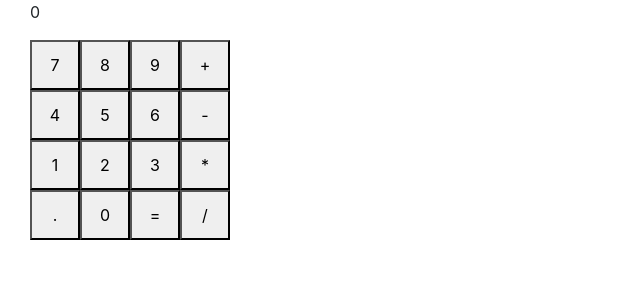
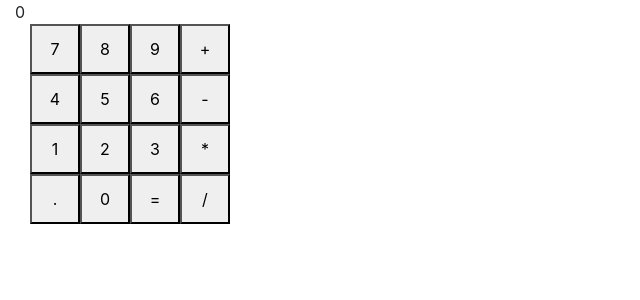
Before and after one commit to federicomoscardo/react-calculator, a React (Create React App) app: page / in a window 1280 px wide. Shown: the top 300 px of the page, without its empty margins (0-640 px from the left). Built offline with nearby package versions, Linux system fonts and the light colour scheme.

Commit message:
added CSS to this component

```diff
--- a/src/components/Display.js
+++ b/src/components/Display.js
@@ -1,21 +1,15 @@
 import React, { Component } from 'react'
-import {Container, Row, Col} from 'react-bootstrap'
+import '../App.css';
 
 import {connect} from 'react-redux'
 
 class Display extends Component {
     render() {
         return (
-            <Container fluid>
-                <Col>
-                    <Row>
-                        <div>{this.props.operation}</div>
-                    </Row>
-                    <Row>
-                        <p>{this.props.display}</p>
-                    </Row>
-                </Col>
-            </Container>
+            <div>
+                <div className="operationHistory">{this.props.operationHistory}</div>
+                <div className="result">{this.props.display}</div>
+            </div>
         )
     }
 }
@@ -23,10 +17,7 @@ class Display extends Component {
 function mapStateToProps(state) {
     return {
         display: state.display,
-        operation: state.operation,
-        result: state.result,
-        operator: state.operator,
-        operand: state.operand
+        operationHistory: state.operationHistory,
     }
 }
 
```
